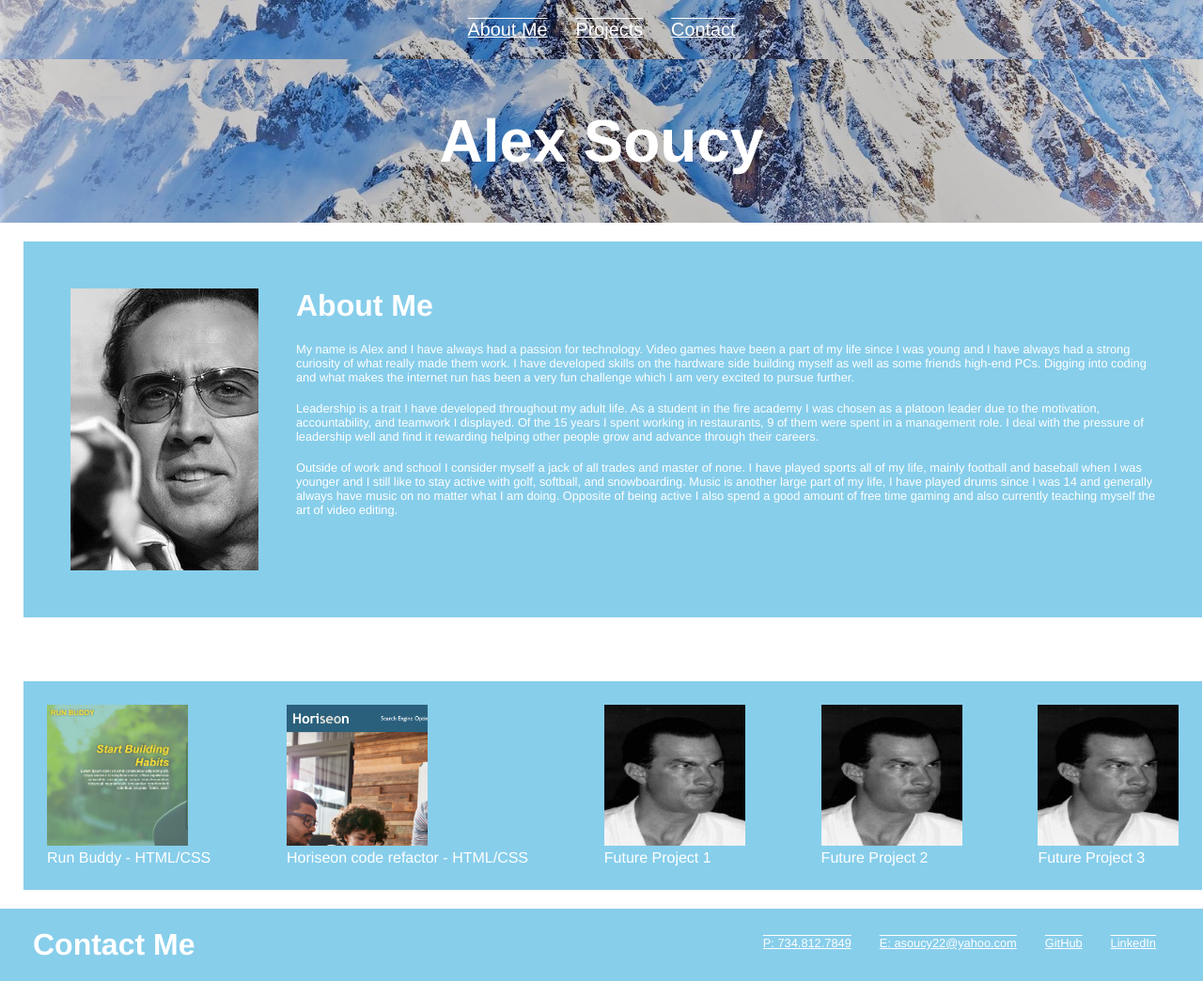
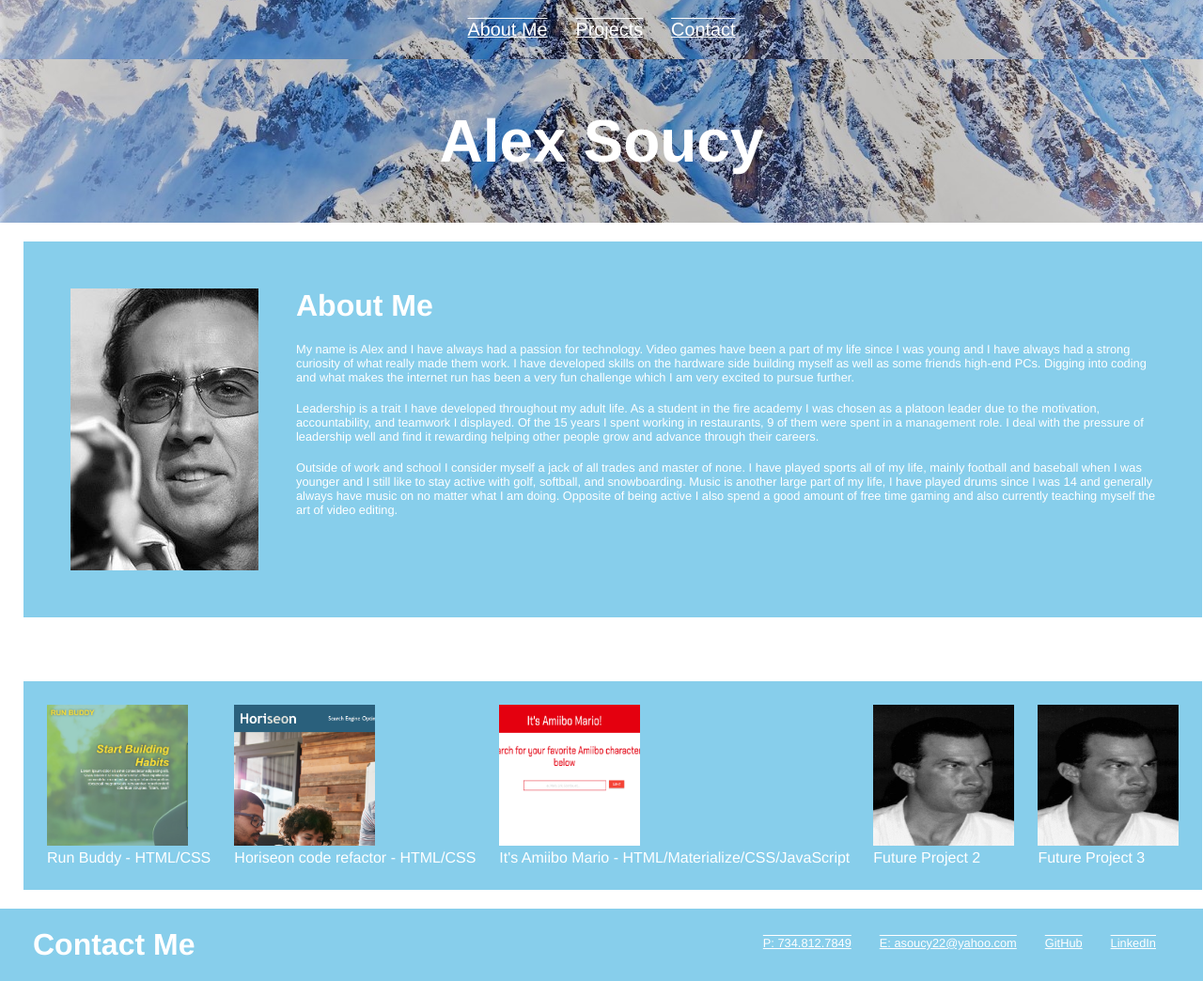
Before and after one commit to Alex-Soucy/webdev-portfolio, a plain HTML site: page index.html in a window 1280 px wide. Shown: the whole page at 94% size. Drawn offline with Linux system fonts and the light colour scheme.

Commit message:
added group project 1 to portfolio

```diff
--- a/index.html
+++ b/index.html
@@ -70,10 +70,10 @@
             </figure>
             <!-- placeholder image for future project 1 -->
             <figure class="project-links">
-                <a href="" title="future project 1">
-                    <img src="assets/images/SS placeholder.jpg" alt="image of Steven Segal used as placeholder" width="150" height="150px" />
+                <a href="https://alex-soucy.github.io/its-amiibo-mario/" title="Go to It's Amiibo Mario website" target="_blank" rel="noopener noreferrer">
+                    <img src="assets/images/i-a-m-landing.png" alt="image of It's Amiibo Mario website" width="150" height="150px" />
                 </a>
-                <figcaption class="captions">Future Project 1</figcaption>
+                <figcaption class="captions">It's Amiibo Mario - HTML/Materialize/CSS/JavaScript</figcaption>
             </figure>
             <!-- placeholder image for future project 2 -->
             <figure class="project-links">
```
Also changed, not shown: assets/images/i-a-m-landing.png (added).
